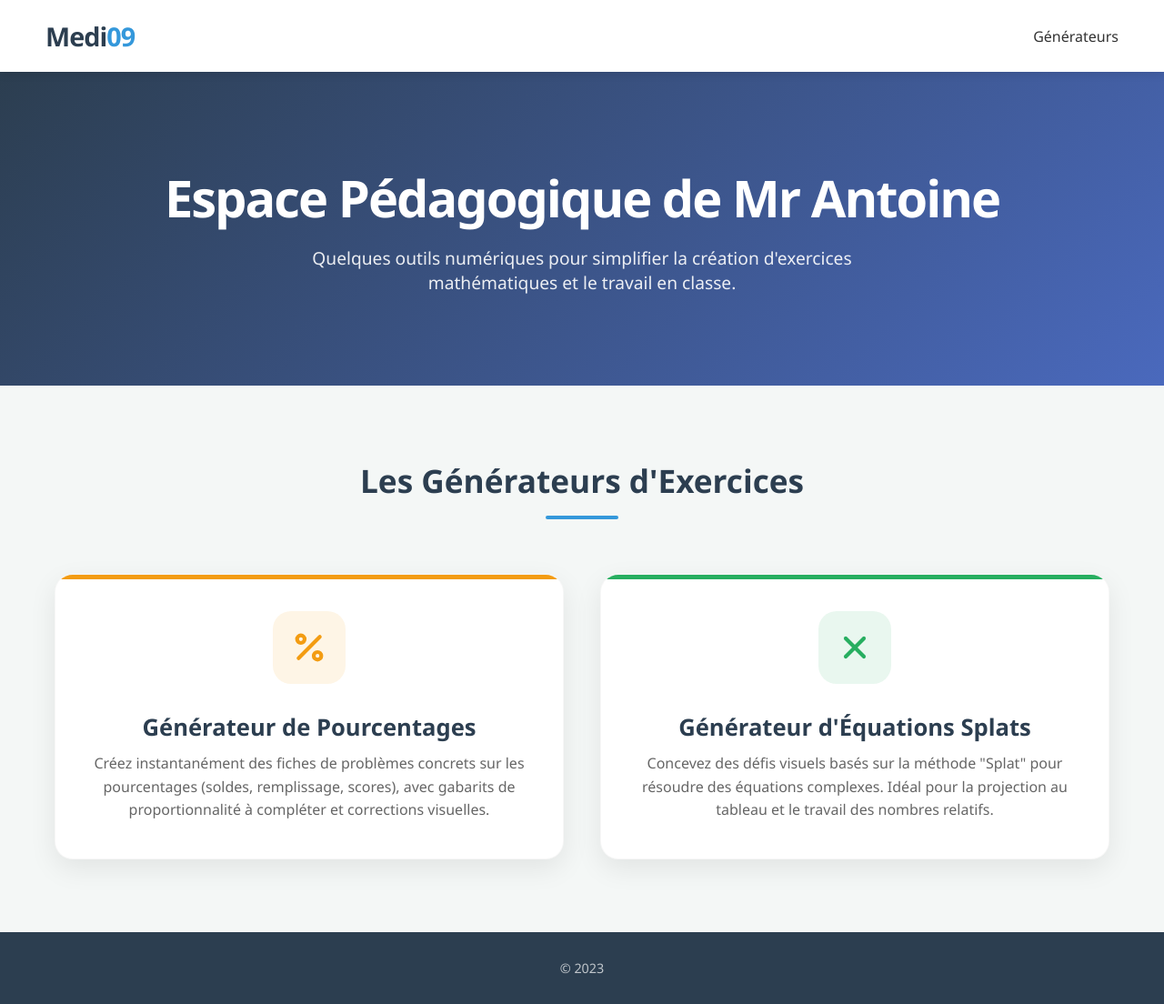
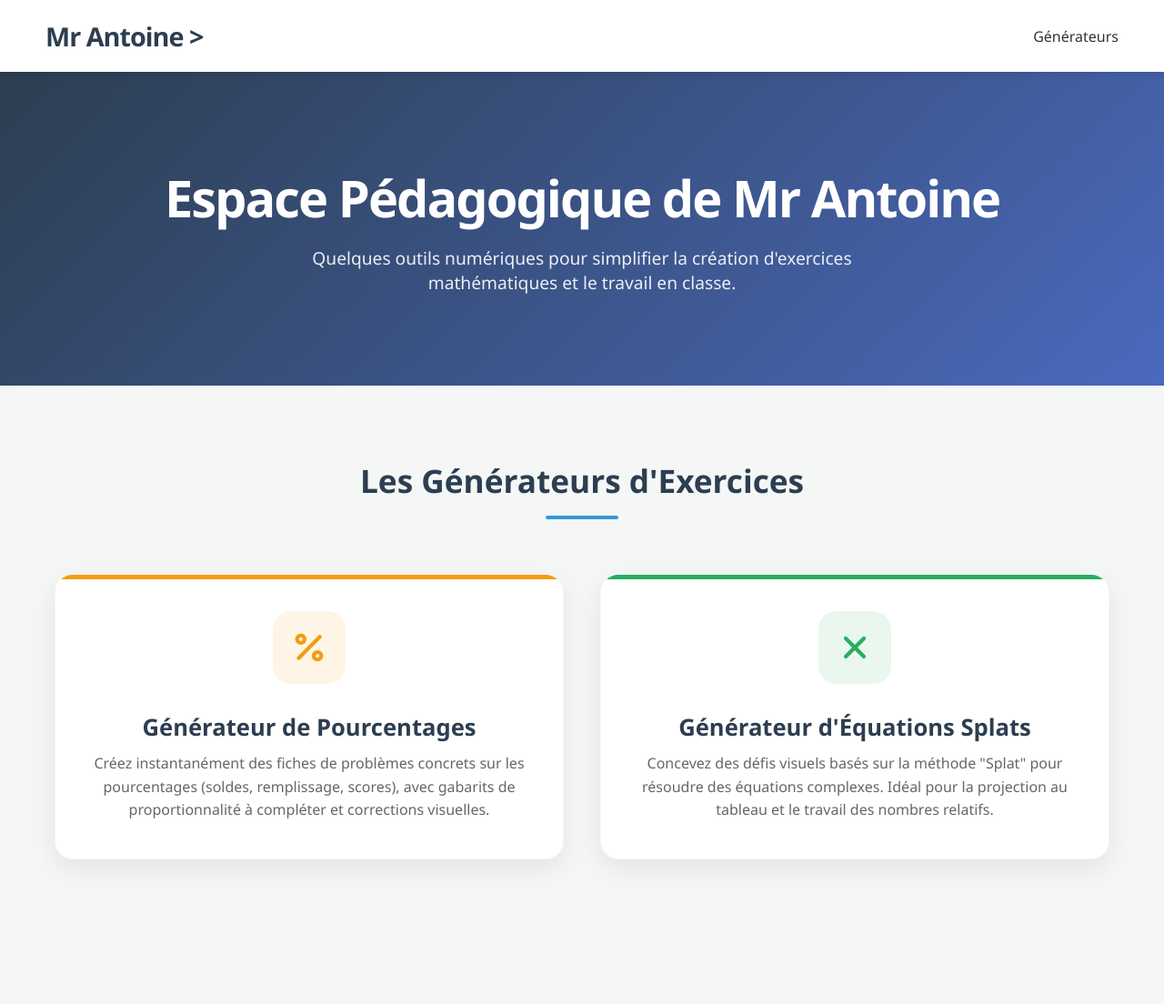
Before and after one commit to medi00974/maths, a plain HTML site: page index.html in a window 1280 px wide. Shown: the whole page at 91% size. After the commit the page ends 1025 px from the top, so only its background shows below. Drawn offline with Linux system fonts and the light colour scheme.

Commit message:
Update index.html

```diff
--- a/index.html
+++ b/index.html
@@ -178,7 +178,7 @@
 <body>
 
 <header>
-    <a href="#" class="logo">Medi<span>09</span></a>
+    <a href="#" class="logo">Mr Antoine ></a>
     <nav>
         <a href="#generateurs">Générateurs</a>
     </nav>
@@ -211,9 +211,7 @@
     </div>
 </section>
 
-<footer>
-    <p>&copy; 2023 </p>
-</footer>
+
 
 </body>
 </html>
```
